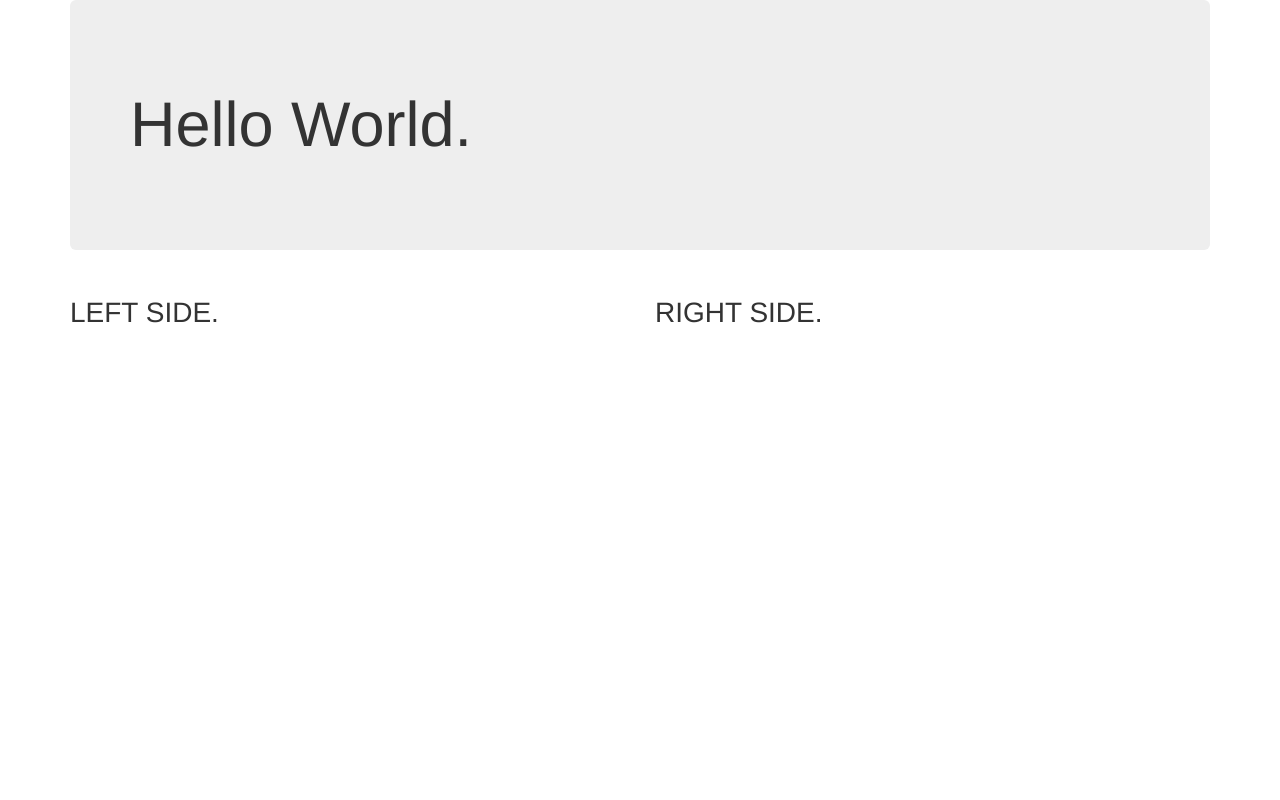
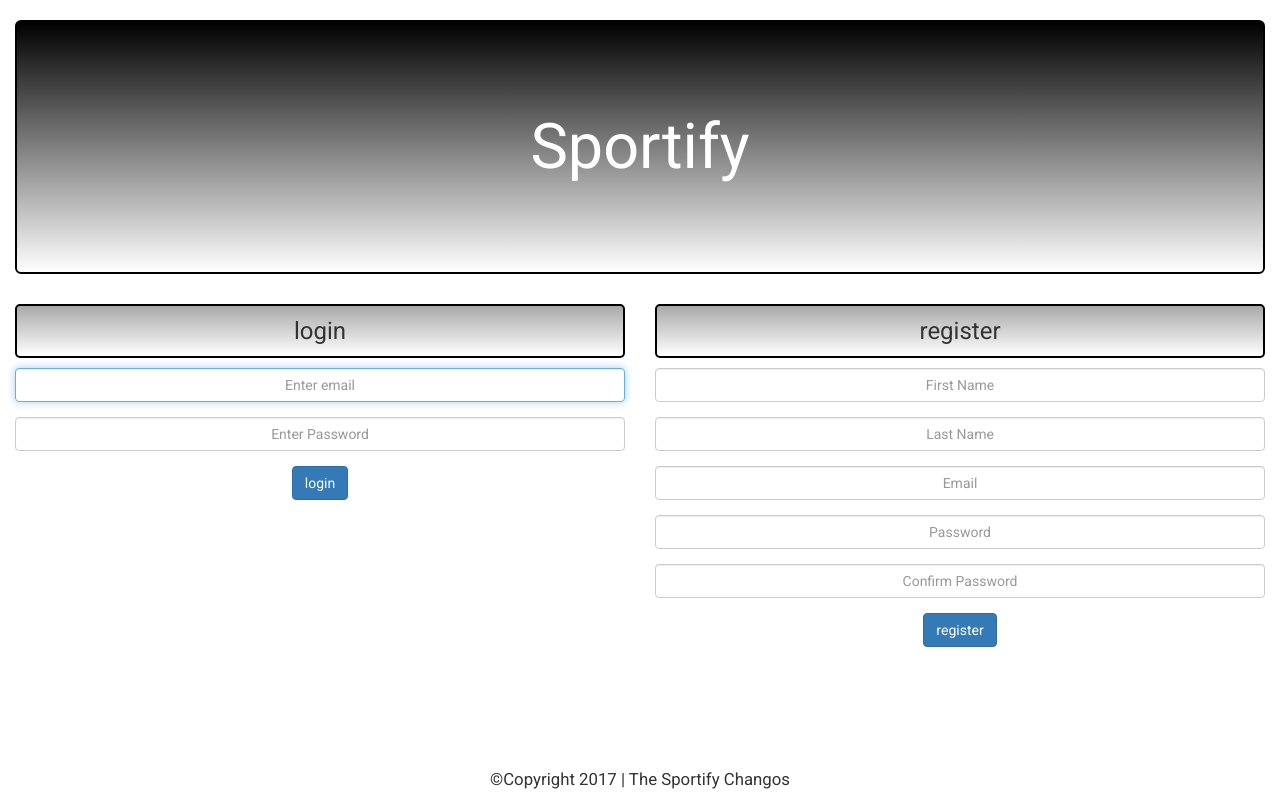
Before and after one commit to baldmike/DubHub, a Django app: page / in a window 1280 px wide. Run offline with Django 3.2, Linux system fonts and the light colour scheme; parts of the project's set-up code (start-up, migrations or seed data) failed here and were passed over; some libraries are stand-ins or nearby versions.

Commit message:
login and reg

```diff
--- a/apps/music_app/models.py
+++ b/apps/music_app/models.py
@@ -9,6 +9,7 @@ import bcrypt
 
 class Artist(models.Model):
     artist_name = models.CharField(max_length=255)
+    artist_bio = models.CharField(max_length=255)
     created_at = models.DateTimeField(auto_now_add=True)
     updated_at = models.DateTimeField(auto_now=True)
 
--- /dev/null
+++ b/apps/user_app/static/user_app/css/styles.css
@@ -0,0 +1,58 @@
+* {
+    margin: 0px;
+    padding: 0px;
+    font-family: sans-serif;
+    text-align: center;
+    font-family: 'Roboto', sans-serif;
+
+}
+.jumbotron {
+    display: none;
+    margin-top: 20px;
+    border: 2px solid black;
+    color: white;
+    background-image: -webkit-gradient(linear, left top, left bottom, from(black), to(white));
+    background-image: -webkit-linear-gradient(top, black, white);
+    background-image: -moz-linear-gradient(top, black, white);
+    background-image: linear-gradient(to bottom, black, white);
+}
+.box {
+    border: 2px solid black;
+    background-image: -webkit-gradient(linear, left top, left bottom, from(black), to(white));
+    background-image: -webkit-linear-gradient(top, black, white);
+    background-image: -moz-linear-gradient(top, black, white);
+    background-image: linear-gradient(to bottom, black, white);
+}
+
+#reset {
+    font-size: 1.4em;
+    width: 100%;
+    border: 2px solid black;
+    border-radius: 5px;
+    color: white;
+    background-image: -webkit-gradient(linear, left top, left bottom, from(black), to(white));
+    background-image: -webkit-linear-gradient(top, black, white);
+    background-image: -moz-linear-gradient(top, black, white);
+    background-image: linear-gradient(to bottom, black, white);
+}
+
+.header {
+    margin-top: 0px;
+    margin-bottom: 10px;
+    padding: 12px;
+    font-size: 24px;
+    width: 100%;
+    border: 2px solid black;
+    border-radius: 5px;
+    background-image: -webkit-gradient(linear, left top, left bottom, from(darkgray), to(white));
+    background-image: -webkit-linear-gradient(top, darkgray, white);
+    background-image: -moz-linear-gradient(top, darkgray, white);
+    background-image: linear-gradient(to bottom, darkgray, white);
+}
+
+.footer {
+    font-size: 1.2em;
+    position: fixed;
+    bottom: 0%;
+    width: 100%;
+}
--- /dev/null
+++ b/apps/user_app/static/user_app/sportify.js
@@ -0,0 +1,6 @@
+$(document).ready(function() {
+    $('.jumbotron').slideDown(5000);
+console.log('NOW READY')
+
+
+});
--- a/apps/user_app/templates/user_app/index.html
+++ b/apps/user_app/templates/user_app/index.html
@@ -5,26 +5,65 @@
     <link rel="stylesheet" href="https://maxcdn.bootstrapcdn.com/bootstrap/3.3.7/css/bootstrap.min.css">
     <link rel="stylesheet" href="https://unpkg.com/purecss@1.0.0/build/pure-min.css" integrity="sha384-nn4HPE8lTHyVtfCBi5yW9d20FjT8BJwUXyWZT9InLYax14RDjBj46LmSztkmNP9w" crossorigin="anonymous">
     {% load static %}
-    <link rel="stylesheet" href="{% static 'user_app/css/styles.css' %}" media="screen" title="session words" charset="UTF-8">
+    <link rel="stylesheet" href="{% static 'user_app/css/styles.css' %}" media="screen" title="Login/Registration" charset="UTF-8">
+    <link href="https://fonts.googleapis.com/css?family=Roboto" rel="stylesheet">
     <script src="https://code.jquery.com/jquery-3.2.1.min.js" integrity="sha256-hwg4gsxgFZhOsEEamdOYGBf13FyQuiTwlAQgxVSNgt4=" crossorigin="anonymous"></script>
-    <script src="user_app.js"></script>
+    <script src="{% static 'user_app/sportify.js' %}"></script>
 </head>
 <body>
-    <div class="container">
+    <div class="container-fluid">
         <div class="row">
             <div class="col-md-12">
                 <div class="jumbotron">
-                    <h1 class="header">Hello World.</h1>
+                    <h1>Sportify</h1>
                 </div>
+                {% for message in messages %}
+                <h2>{{message}}</h2>
+                {% endfor %}
            </div>
-       </div>
+        </div>
         <div class="row">
-            <div class="col-md-6 left box">
-                <h1>LEFT SIDE.</h1>
+            <div class="col-md-6 login">
+                <form action="/login" method="post">
+                    {% csrf_token %}
+                    <h1 class="header">login</h1>
+                    <div class="form-group">
+                        <input type="email" class="form-control" name="email" id="email" aria-describedby="emailHelp" placeholder="Enter email" autofocus>
+                    </div>
+                    <div class="form-group">
+                        <input type="password" class="form-control" name="password" id="password" aria-describedby="emailHelp" placeholder="Enter Password">
+                    </div>
+                    <button type="submit" name="login" class="btn btn-primary">login</button>
+                </form>
             </div>
-            <div class="col-md-6 right box">
-                <h1>RIGHT SIDE.</h1>
+            <div class="col-md-6">
+                <form action="/register" method="post">
+                    {% csrf_token %}
+                    <h2 class="header">register</h2>
+                    <div class="form-group">
+                        <input type="text" class="form-control" name="first_name" id="first_name" placeholder="First Name">
+                    </div>
+                    <div class="form-group">
+                        <input type="text" class="form-control" name="last_name" id="last_name" placeholder="Last Name">
+                    </div>
+                    <div class="form-group">
+                        <input type="email" class="form-control" name="email" id="email" aria-describedby="emailHelp" placeholder="Email">
+                    </div>
+                    <div class="form-group">
+                        <input type="password" class="form-control" name="Password" id="password" aria-describedby="emailHelp" placeholder="Password">
+                    </div>
+                    <div class="form-group">
+                        <input type="password" class="form-control" name="conf_password" id="conf_password" aria-describedby="emailHelp" placeholder="Confirm Password">
+                    </div>
+                    <button type="submit" class="btn btn-primary">register</button>
+                </form>
             </div>
         </div>
+        <div class="row">
+            <div col-md-12>
+                <h1 class="footer">&copyCopyright 2017 | The Sportify Changos</h1>
+            </div>
+        </div>
+    </div>
 </body>
 </html>
--- a/apps/user_app/urls.py
+++ b/apps/user_app/urls.py
@@ -3,6 +3,10 @@ from . import views
 
 urlpatterns = [
     url(r'^$', views.index),
-    url(r'^update_user$', views.update_user),
-    url(r'^delete_user$', views.delete_user),
+    url(r'^login$', views.login, name='login_reg_login'),
+    url(r'^register$', views.register, name='login_reg_register'),
+    url(r'^success$', views.success, name='login_reg_success'),
+    url(r'^reset$', views.reset, name='login_reg_reset'),
+    url(r'^update$', views.update_user),
+    url(r'^delete$', views.delete_user),
 ]
--- a/apps/user_app/views.py
+++ b/apps/user_app/views.py
@@ -7,13 +7,65 @@ from django.core.urlresolvers import reverse
 from models import *
 
 def index(request):
-    return render(request, 'user_app/index.html')
 
-def login(request):
     return render(request, 'user_app/index.html')
 
 def register(request):
-    return render(render, 'user_app/index.html')
+
+    errors = User.objects.registration_validator(request.POST)
+    if len(errors):
+        for tag, error in errors.iteritems():
+            messages.add_message(request, messages.ERROR, errors[tag])
+        return redirect("/")
+    else:
+        first_name =  request.POST['first_name']
+        last_name = request.POST['last_name']
+        email = request.POST['email']
+        hashed_password = bcrypt.hashpw(request.POST['password'].encode(), bcrypt.gensalt())
+
+        user = User.objects.create_user(first_name, last_name, email, hashed_password)
+
+        if not user:
+            messages.add_message(request, messages.ERROR, "User email already exists.")
+            return redirect("/")
+        else:
+            request.session['first_name'] = first_name
+            request.session['last_name'] = last_name
+            request.session['email'] = email
+            request.session['password'] = hashed_password
+            return redirect('/success')
+
+def login(request):
+    try:
+        user = User.objects.login_validator(request.POST)
+
+        if user:
+            request.session['first_name'] = user.first_name
+            request.session['last_name'] = user.last_name
+            request.session['email'] = user.email
+            request.session['password'] = user.password
+            return redirect('/success')
+        else:
+            messages.add_message(request, messages.ERROR, "Invalid login info.")
+            return redirect("/")
+    except:
+        messages.add_message(request, messages.ERROR, "Not in database")
+        return redirect('/')
+def success(request):
+
+    context = {
+
+        "first_name": request.session['first_name'],
+        "last_name": request.session['last_name'],
+        "email": request.session['email'],
+        "password": request.session['password'],
+
+    }
+    return render(request, 'user_app/success.html', context)
+
+def reset(request):
+    request.session.flush()
+    return redirect('/')
 
 def update_user(request):
     return render(render, 'user_app/index.html')
--- a/sportify/urls.py
+++ b/sportify/urls.py
@@ -3,7 +3,7 @@ from django.contrib import admin
 
 urlpatterns = [
     url(r'^admin/', admin.site.urls),
-    url(r'^', include('apps.user_app.urls')),
-    url(r'^', include('apps.music_app.urls')),
-    url(r'^', include('apps.playlist_app.urls'))
+    url(r'^', include('apps.user_app.urls'))
+    # url(r'^music/', include('apps.music_app.urls', namespace='music')),
+    # url(r'^playlist/', include('apps.playlist_app.urls', namespace='playlist'))
 ]
```
Also changed, not shown: apps/user_app/models.py (+41 -0 lines), apps/user_app/templates/user_app/success.html (added, +34 -0 lines).
